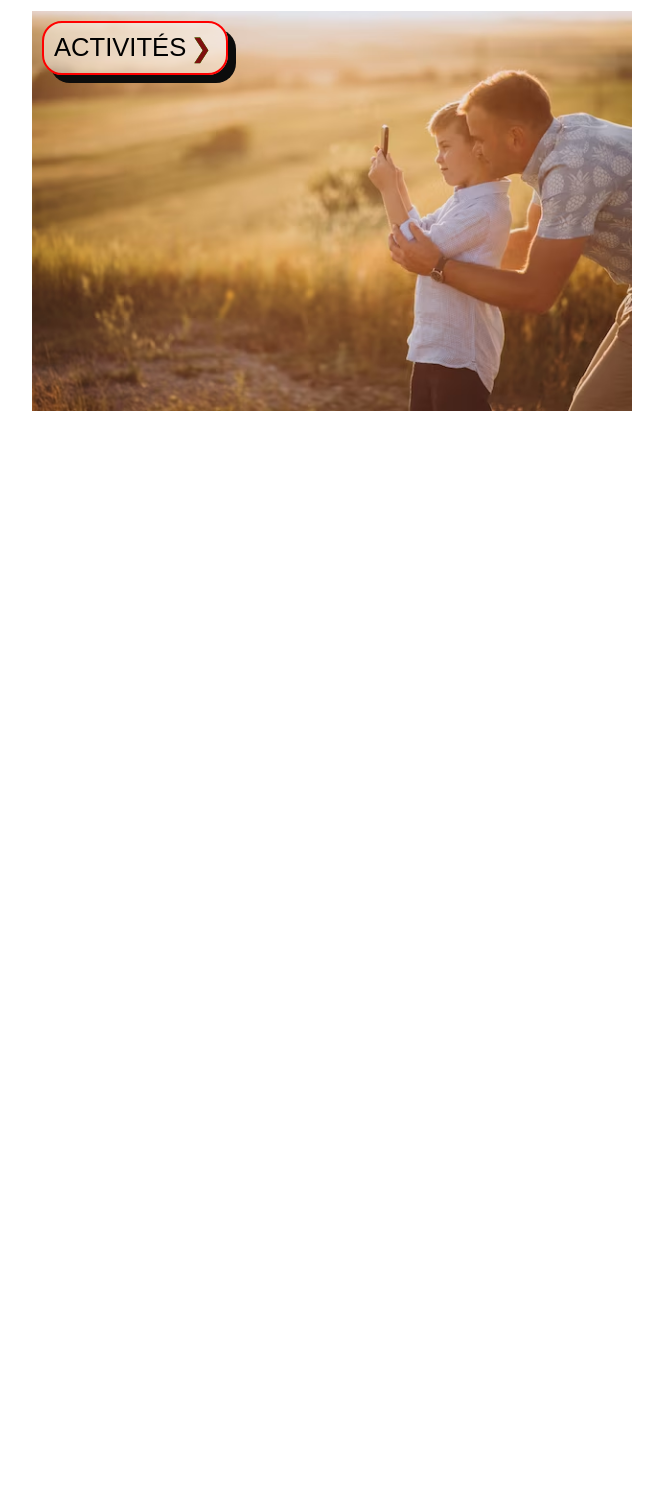
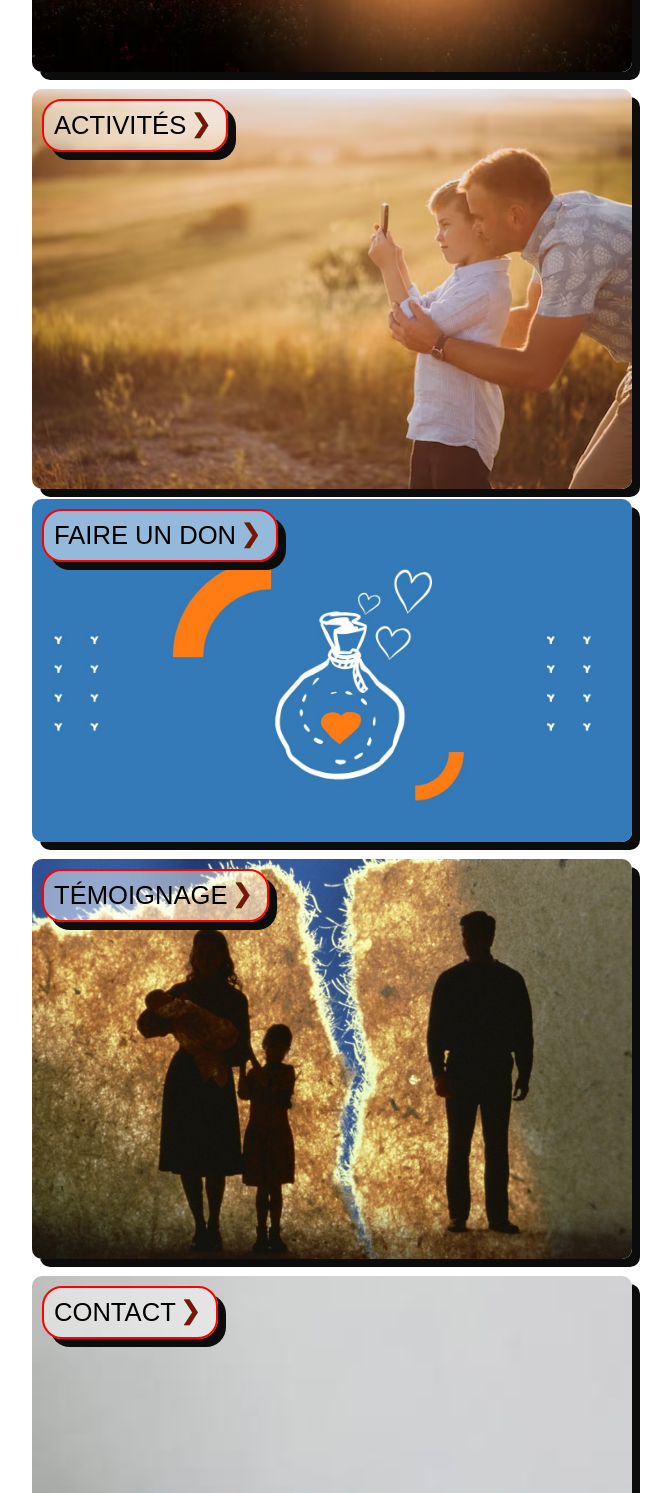
Before and after one commit to elybak/Papas-Solidaires, a plain HTML site: page index.html in a window 1280 px wide. Shown: the part 1307-2800 px from the top of the page, without its empty margins (308-979 px from the left). Before the commit the page ends 1718 px from the top, so only its background shows below. Drawn offline with Linux system fonts and the light colour scheme.

Commit message:
ajout sections : temoignage, contact et don / rectification des boutton

```diff
--- a/assets/reset.css
+++ b/assets/reset.css
@@ -5,8 +5,12 @@
 }
 
 body {
-  font-family:'Montserrat', sans-serif;
-  /*overflow: hidden;*/
+  font-family: 'Roboto', sans-serif;
+  font-size: 16px;
+  line-height: 1.5;
+  color: #000;
+  background-color: #fff;
+
 }
 
 a {
--- a/assets/style.css
+++ b/assets/style.css
@@ -1,4 +1,8 @@
-    /*stylisation de header & navbar*/
+   body{
+    padding: 8px;
+   }
+
+   /*stylisation de header & navbar*/
 
     /* redimensionnement de logo */
     .header__nav-logo{
@@ -171,7 +175,7 @@ overflow: hidden;
     text-transform: uppercase;
     letter-spacing: 2px;
 }
-/*------------------------------------*/
+/*--------------- section adherer ---------------------*/
 
 .main__section-adherer{
   max-width: 600px;
@@ -233,7 +237,7 @@ overflow: hidden;
   }
 }
 
-/*------------------------------------*/
+/*--------------- section activités---------------------*/
 .main__section-activites{
   display: flex;
   max-width: 600px;
@@ -287,7 +291,7 @@ overflow: hidden;
   justify-content: center;
   align-items: center ;
  width: 30px;
-  height: 30px;
+ margin-bottom: 5px;
   transition: all 0.5s ease-out;
 
 }
@@ -323,3 +327,160 @@ position: absolute;
     color:rgb(242, 235, 235);
   }
 }
+
+/*---------------------section dons---------------*/
+.main__section-don{
+  max-width: 600px;
+  margin: auto;
+  padding-top: 10px;
+
+  }
+
+.main__section-don-title  {
+  display: flex;
+  justify-content: center;
+  align-items: center;
+  font-size: calc(0.4rem + 1.5vw) ;
+  position: absolute;
+  padding: 10px;
+  margin: 10px;
+  border: solid 2px rgb(127, 16, 16);
+  animation: color-change 2s linear infinite;
+  background-color: rgb(255 255 255 / 47%);
+  border-radius: 20px;
+  cursor: pointer;
+  transition: all 0.5s ease-out;
+  box-shadow: 8px 8px 0px rgb(12, 12, 12);
+  text-transform: uppercase;
+
+  &:hover{
+    background-color: rgba(17, 2, 2, 0.391);
+    color: rgb(236, 229, 229);
+    box-shadow: 8px 8px 0px rgba(39, 25, 25, 0.643);
+    padding-right: 20px;
+  .arrow > span:nth-child(1){
+
+    transform: translateX(-5px);
+    animation: color 0.8s linear infinite;
+  }
+  .arrow > span:nth-child(2){
+
+    transform: translateX(5px);
+    animation: color 1.5s linear infinite;
+
+  }
+  .arrow > span:nth-child(3){
+    transform: translateX(15px);
+    animation: color 2s linear infinite
+  }
+  }
+}
+
+/*---------------------section temoignage ---------------*/
+.main__section-temoignage{
+  max-width: 600px;
+  margin: auto;
+  padding-top: 10px;
+}
+.main__section-temoignage img{
+  box-shadow: 8px 8px 0px rgb(12, 12, 12);
+}
+
+
+.main__section-temoignage-title  {
+
+  display: flex;
+  justify-content: center;
+  align-items: center;
+  font-size: calc(0.4rem + 1.5vw) ;
+  position: absolute;
+  padding: 10px;
+  margin: 10px;
+  border: solid 2px rgb(127, 16, 16);
+  animation: color-change 2s linear infinite;
+  background-color: rgb(255 255 255 / 47%);
+  border-radius: 20px;
+  cursor: pointer;
+  transition: all 0.5s ease-out;
+  box-shadow: 8px 8px 0px rgb(12, 12, 12);
+  text-transform: uppercase;
+
+  &:hover{
+    background-color: rgba(17, 2, 2, 0.391);
+    color: rgb(236, 229, 229);
+    box-shadow: 8px 8px 0px rgba(39, 25, 25, 0.643);
+    padding-right: 20px;
+  .arrow > span:nth-child(1){
+
+    transform: translateX(-5px);
+    animation: color 0.8s linear infinite;
+  }
+  .arrow > span:nth-child(2){
+
+    transform: translateX(5px);
+    animation: color 1.5s linear infinite;
+
+  }
+  .arrow > span:nth-child(3){
+    transform: translateX(15px);
+    animation: color 2s linear infinite
+  }
+  }
+}
+
+/*---------------------section contact---------------*/
+.main__section-contact{
+  max-width: 600px;
+  margin: auto;
+  padding-top: 10px;
+
+  }
+
+.main__section-contact-title  {
+
+  display: flex;
+  justify-content: center;
+  align-items: center;
+  font-size: calc(0.4rem + 1.5vw) ;
+  position: absolute;
+  padding: 10px;
+  margin: 10px;
+  border: solid 2px rgb(127, 16, 16);
+  animation: color-change 2s linear infinite;
+  background-color: rgb(255 255 255 / 47%);
+  border-radius: 20px;
+  cursor: pointer;
+  transition: all 0.5s ease-out;
+  box-shadow: 8px 8px 0px rgb(12, 12, 12);
+  text-transform: uppercase;
+
+  &:hover{
+    background-color: rgba(17, 2, 2, 0.391);
+    color: rgb(236, 229, 229);
+    box-shadow: 8px 8px 0px rgba(39, 25, 25, 0.643);
+    padding-right: 20px;
+  .arrow > span:nth-child(1){
+
+    transform: translateX(-5px);
+    animation: color 0.8s linear infinite;
+  }
+  .arrow > span:nth-child(2){
+
+    transform: translateX(5px);
+    animation: color 1.5s linear infinite;
+
+  }
+  .arrow > span:nth-child(3){
+    transform: translateX(15px);
+    animation: color 2s linear infinite
+  }
+  }
+}
+
+* section> img{
+  width: 100%;
+  height: 100%;
+  object-fit: cover;
+  border-radius: 10px;
+  box-shadow: 8px 8px 0px rgb(12, 12, 12);
+}
--- a/index.html
+++ b/index.html
@@ -92,10 +92,58 @@
 
   </section>
 <!------------- fin de la section d'activites-->
-</main>
+
+<!-----------------debut de la section faire un don-->
+
+<section class="main__section-don">
+    <button class="main__section-don-title" href="page__don.html">Faire un don
+        <div class="arrow">
+            <span>&#10095;</span>
+            <span>&#10095;</span>
+            <span>&#10095;</span>
+        </div>
+    </button>
+    <img src="assets/img/don.jpg" alt="photo d'un pere et son fils">
+
+  </section>
+<!------------- fin de la section faire un don-->
 
 
 
+<!-----------------debut de la section temoignage-->
+
+<section class="main__section-temoignage">
+    <button class="main__section-temoignage-title" href="page__temoignage.html"> Témoignage
+        <div class="arrow">
+            <span>&#10095;</span>
+            <span>&#10095;</span>
+            <span>&#10095;</span>
+        </div>
+    </button>
+    <img src="assets/img/temoignage.jpg" alt="photo d'un pere et son fils">
+
+  </section>
+<!------------- fin de la section temoignage-->
+<!-----------------debut de la section contact-->
+
+<section class="main__section-contact">
+    <button class="main__section-contact-title" href="page__contact.html"> Contact
+        <div class="arrow">
+            <span>&#10095;</span>
+            <span>&#10095;</span>
+            <span>&#10095;</span>
+        </div>
+    </button>
+    <img src="assets/img/contact.jpg" alt="photo d'un pere et son fils">
+
+  </section>
+
+<!------------- fin de la section contact-->
+
+
+
+
+</main>
 <script src="./assets/script.js"></script>
 
   </body>
```
Also changed, not shown: assets/img/contact.jpg (added), assets/img/don.jpg (added), assets/img/temoignage.jpg (added).
